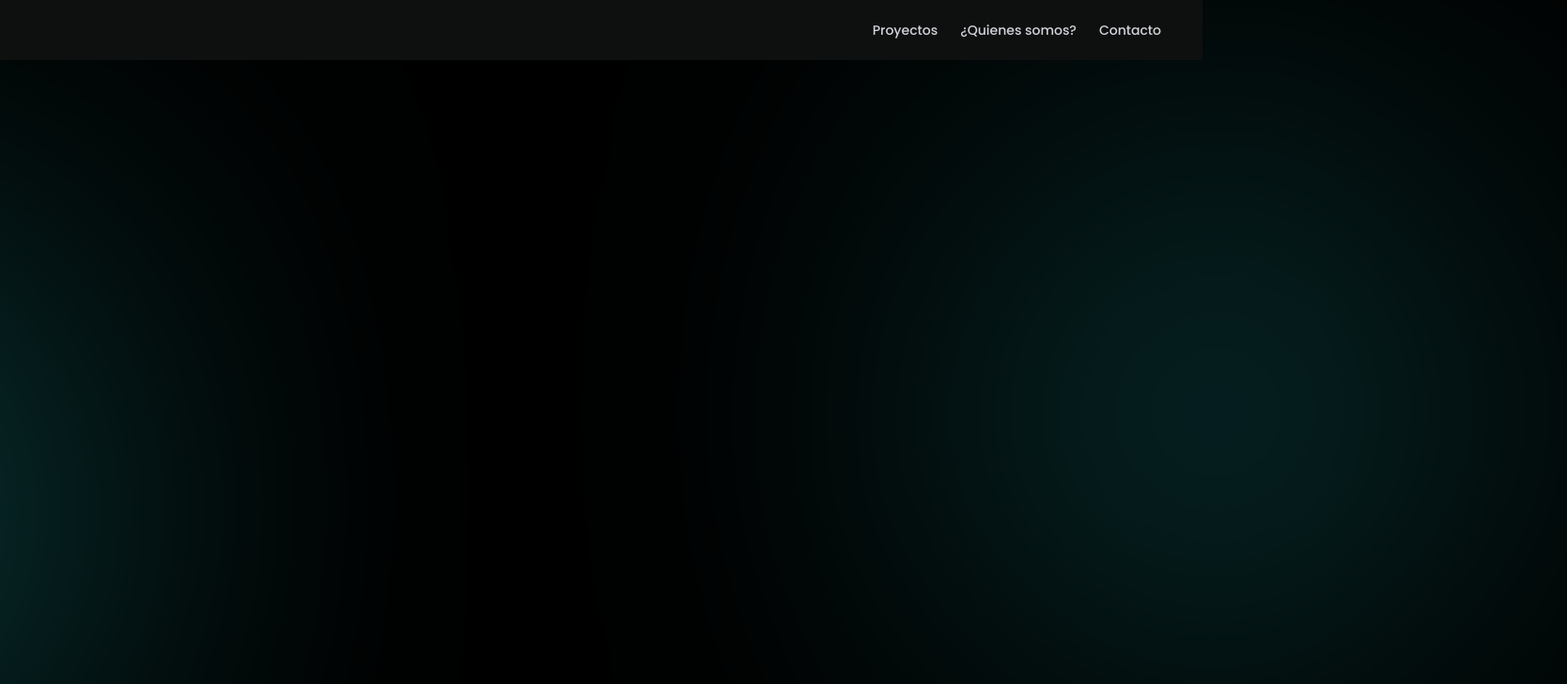
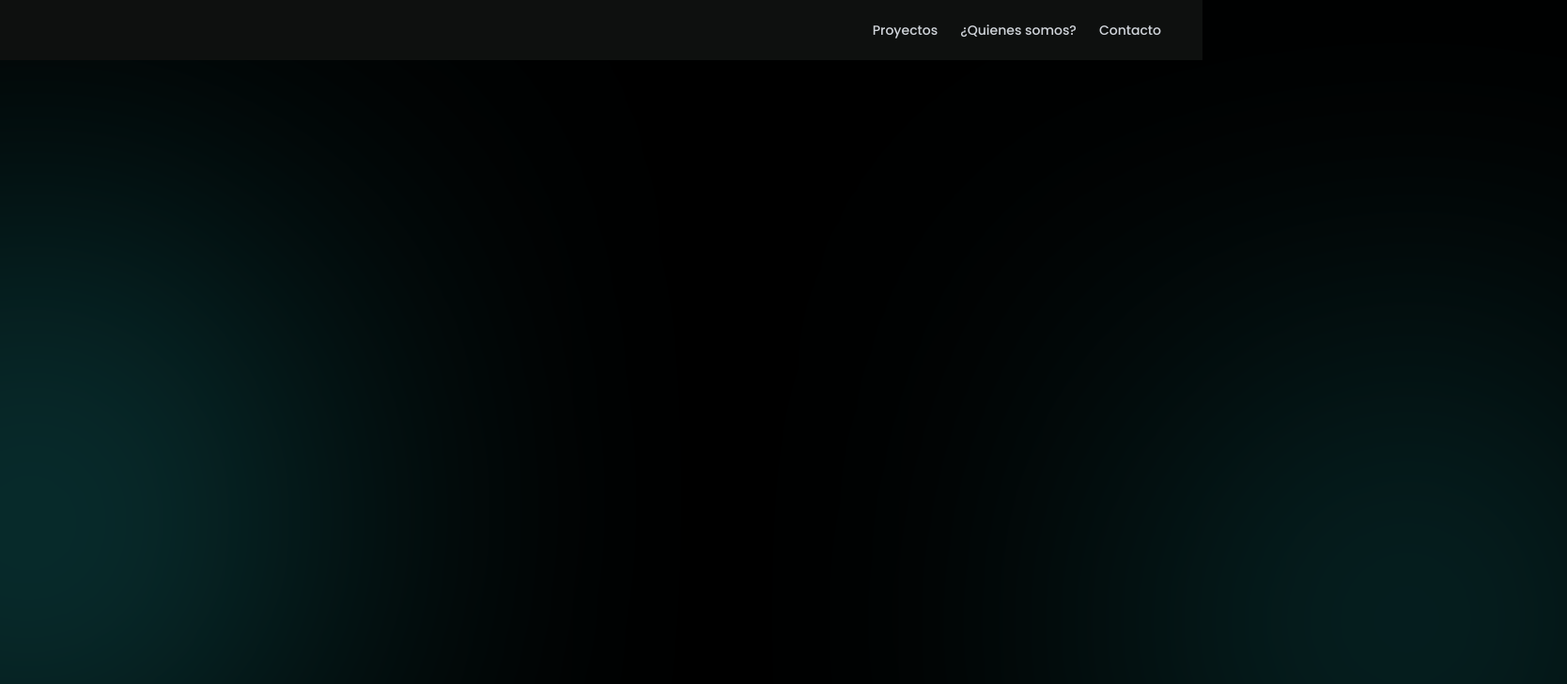
Before and after one commit to ZeilSoft/zailsoft-portfolio, a React (Vite) app in the folder front/: page / in a window 1280 px wide. Shown: the top 728 px of the page at 94% size, 1668 px wide, since content can reach past the window. Built offline with nearby package versions, Linux system fonts and the light colour scheme.

Commit message:
fix(Front): :lipstick: Change spheres

```diff
--- a/front/src/index.css
+++ b/front/src/index.css
@@ -16,8 +16,6 @@ body {
 }
 #sphere1 {
   position: absolute;
-  top: 0;
-  left: 0;
   width: 500px;
   height: 500px;
   background: linear-gradient(
@@ -28,13 +26,39 @@ body {
   z-index: 1;
   border-radius: 50%;
   filter: blur(200px);
-  translate: -70% 20%;
-  animation: sphere1mov 10s linear infinite;
+  left: -20%;
+  top: 20%;
+  animation: sphere1mov 40s linear infinite;
 }
+@keyframes sphere1mov {
+  0% {
+    left: -20%;
+    top: 20%;
+  }
+  20% {
+    left: -20%;
+    top: 40%;
+  }
+  40% {
+    left: -35%;
+    top: 60%;
+  }
+  60% {
+    left: -50%;
+    top: 50%;
+  }
+  80% {
+    left: -35%;
+    top: 20%;
+  }
+  100% {
+    left: -20%;
+    top: 20%;
+  }
+}
+
 #sphere2 {
   position: absolute;
-  top: 0;
-  left: 0;
   width: 400px;
   height: 400px;
   background: linear-gradient(
@@ -45,46 +69,33 @@ body {
   z-index: 1;
   border-radius: 50%;
   filter: blur(200px);
-  translate: 270% 20%;
-  animation: sphere2mov 10s linear infinite;
+  right: -20%;
+  top: 40%;
+  animation: sphere2mov 40s linear infinite;
 }
 @keyframes sphere2mov {
   0% {
-    translate: 270% 20%;
+    right: -20%;
+    top: 40%;
   }
   20% {
-    translate: 270% 40%;
+    right: -35%;
+    top: 60%;
   }
   40% {
-    translate: 285% 60%;
+    right: -50%;
+    top: 50%;
   }
   60% {
-    translate: 260% 50%;
+    right: -35%;
+    top: 20%;
   }
   80% {
-    translate: 285% 20%;
+    right: -20%;
+    top: 40%;
   }
   100% {
-    translate: 270% 20%;
+    right: -20%;
+    top: 20%;
   }
 }
-@keyframes sphere1mov {
-  0% {
-    translate: -70% 20%;
-  }
-  20% {
-    translate: -70% 40%;
-  }
-  40% {
-    translate: -85% 60%;
-  }
-  60% {
-    translate: -100% 50%;
-  }
-  80% {
-    translate: -85% 20%;
-  }
-  100% {
-    translate: -70% 20%;
-  }
-}
```
